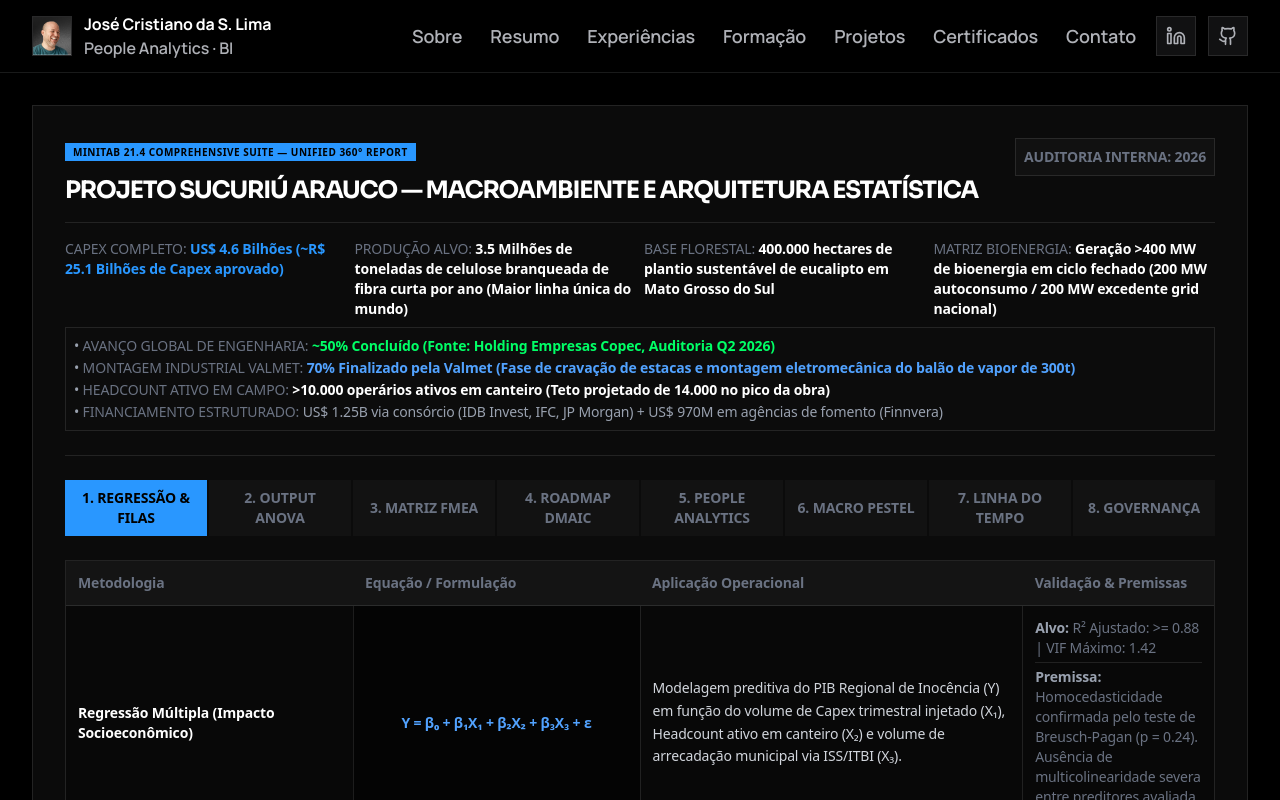
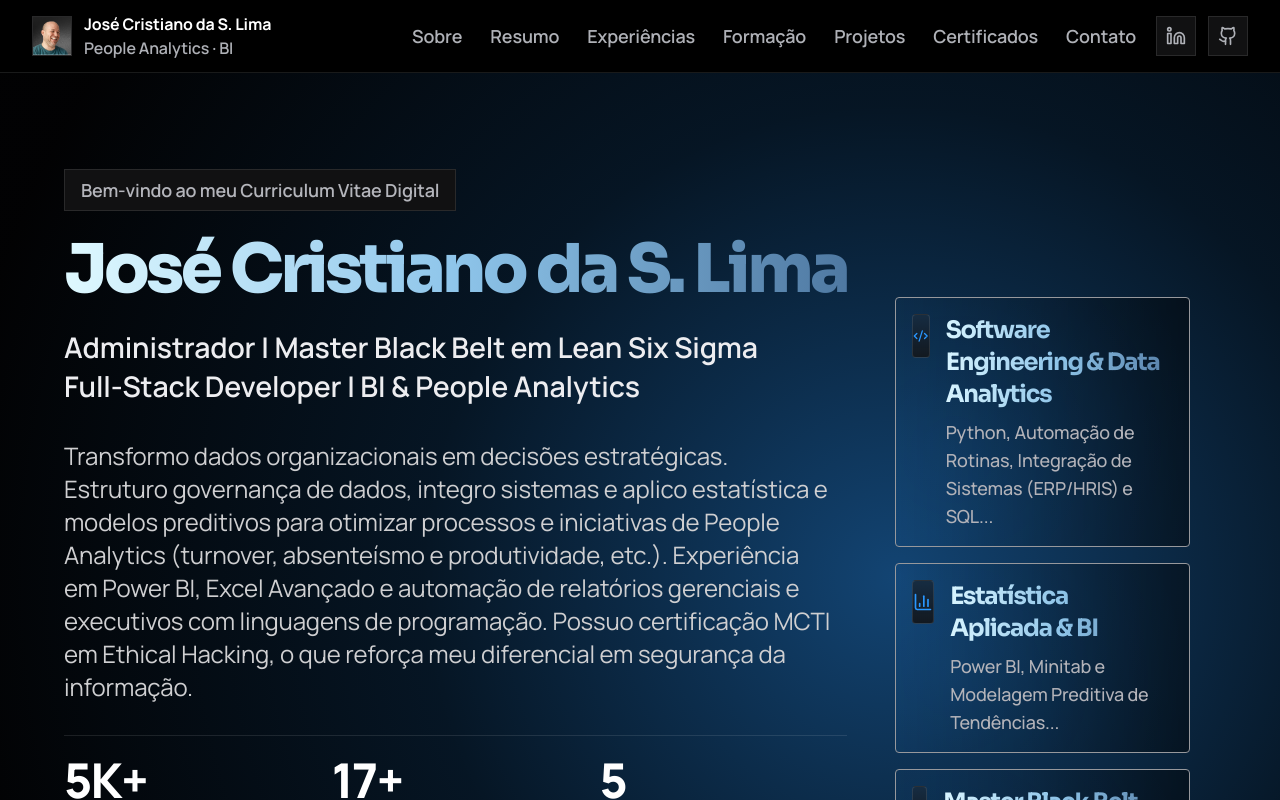
Before and after one commit to Christian-Yugen/Portfolio, a Next.js app in the folder portfolio-yugen/: page / in a window 1280 px wide. Shown: the top 800 px of the page. Built offline with nearby package versions, Linux system fonts and the light colour scheme.

Commit message:
fix(root): restore PortfolioPage as homepage

```diff
--- a/portfolio-yugen/src/app/page.tsx
+++ b/portfolio-yugen/src/app/page.tsx
@@ -1,29 +1,5 @@
-/*import PortfolioPage from "@/components/portfolio-page";
+import PortfolioPage from "@/components/portfolio-page";
 
 export default function Page() {
   return <PortfolioPage />;
 }
-*/
-
-"use client";
-
-import dynamic from "next/dynamic";
-import { Header, FooterSection } from "@/components/portfolio-page";
-
-// Força o Next.js a carregar o console mestre ignorando conflitos de compilação pesada
-const SucuriuMinitabConsole = dynamic(
-  () => import("@/components/sucuriu-console").then((mod) => mod.SucuriuMinitabConsole),
-  { ssr: false }
-);
-
-export default function SucuriuPage() {
-  return (
-    <main className="no-round min-h-screen bg-[#000000] text-[#ffffff]">
-      <Header />
-      <div className="container mx-auto px-4 md:px-8 py-8">
-        <SucuriuMinitabConsole />
-      </div>
-      <FooterSection />
-    </main>
-  );
-}
```
